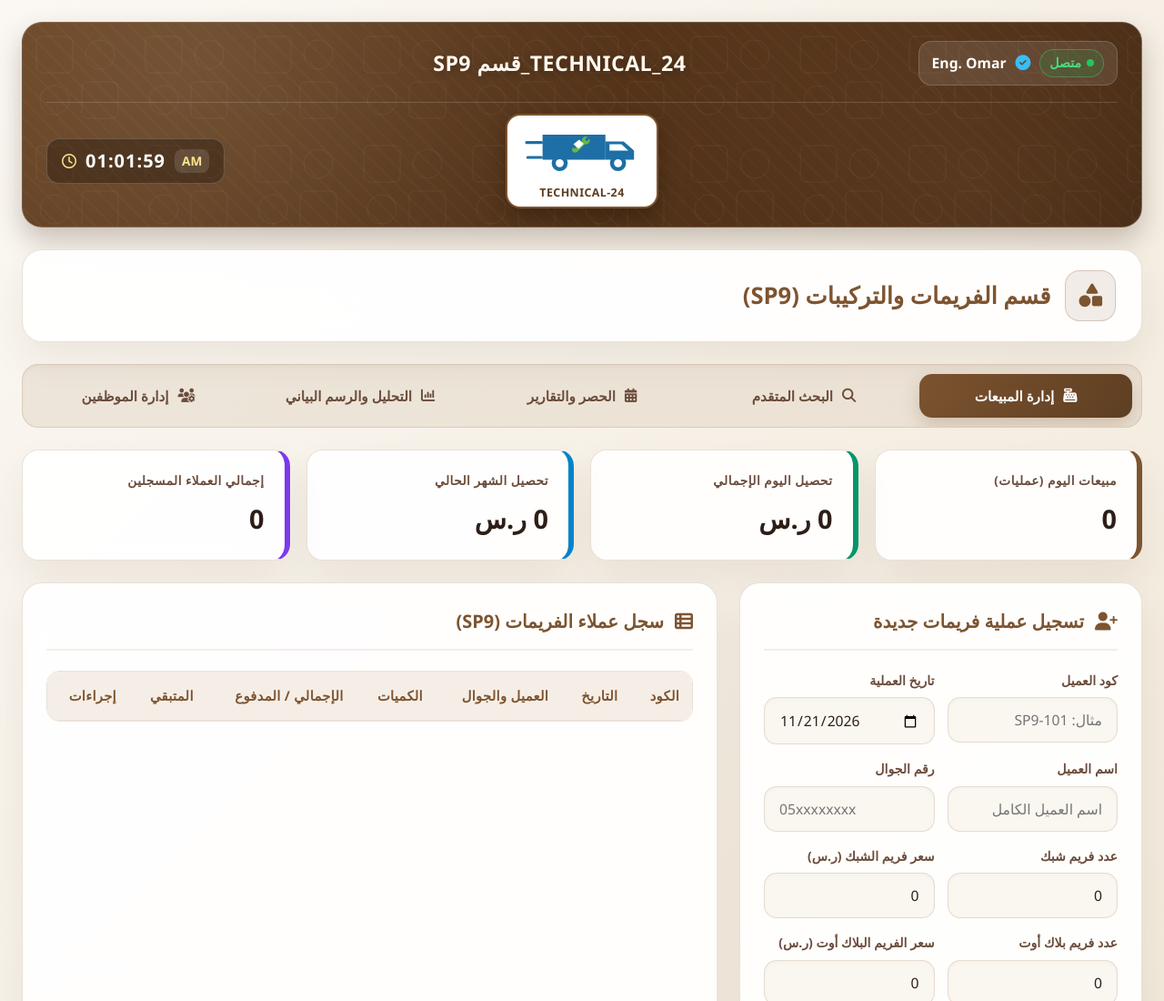
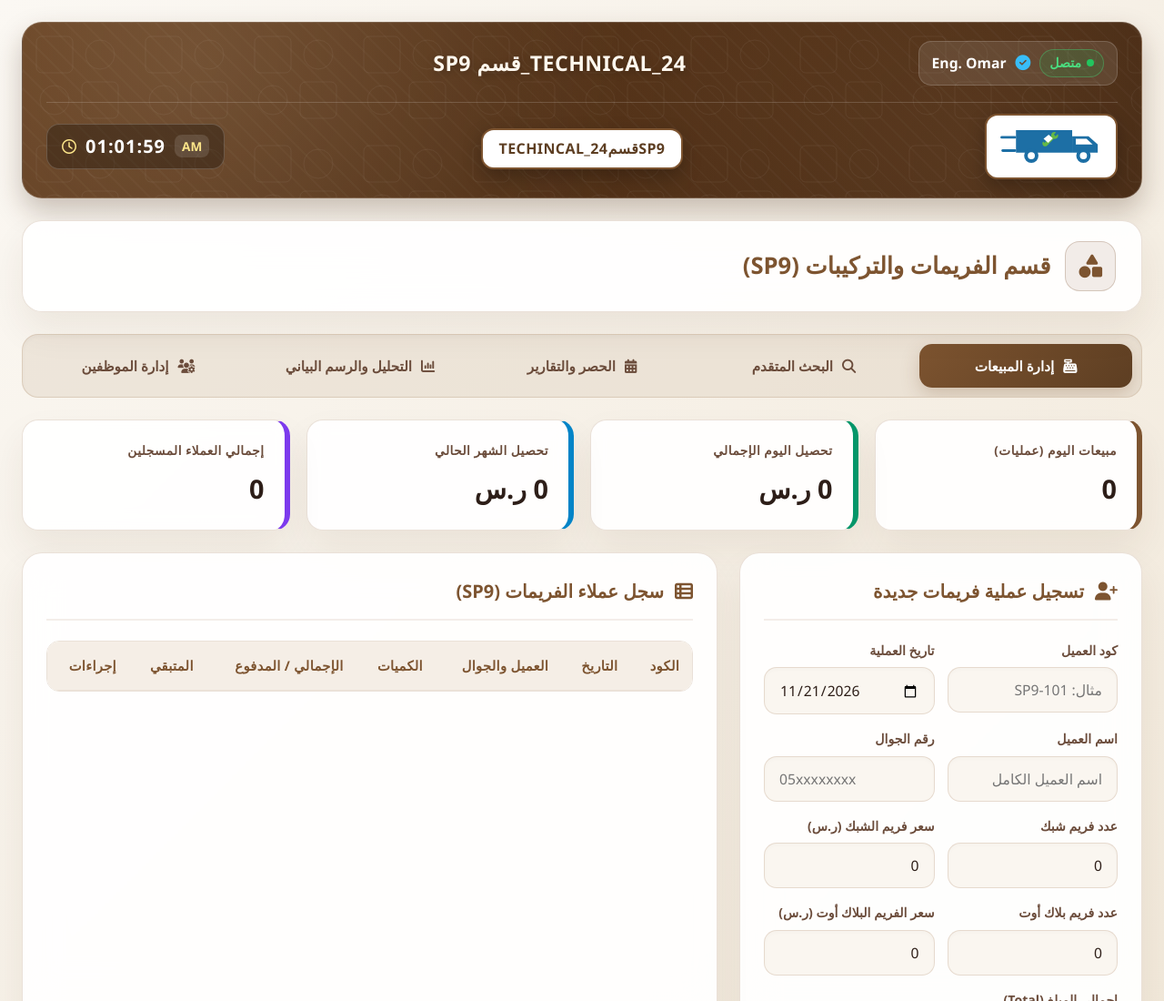
Before and after one commit to eslammarzouk13-hub/SP9-, a plain HTML site: page index.html in a window 1280 px wide. Shown: the top 1100 px of the page at 91% size. Drawn offline with nearby package versions, Linux system fonts and the light colour scheme.

Commit message:
Refactor banner logo section and styles
Updated styling and structure for logo display in the banner section.

```diff
--- a/index.html
+++ b/index.html
@@ -135,45 +135,51 @@
       border-top: 1px solid rgba(255, 255, 255, 0.16);
     }
 
-    /* الجنب اليمين أسفل البنر */
+    /* الجنب اليمين تحت: صورة اللوجو */
     .banner-right-slot {
       display: flex;
       align-items: center;
       justify-content: flex-start;
     }
 
-    /* المنتصف أسفل البنر: لوجو الشركة بغلاف أبيض وكتابة بنية */
+    .truck-logo-card {
+      background: #ffffff;
+      border: 2px solid #7d5430;
+      padding: 6px 12px;
+      border-radius: 14px;
+      box-shadow: 0 8px 20px rgba(0, 0, 0, 0.25);
+      display: inline-flex;
+      align-items: center;
+      justify-content: center;
+    }
+
+    .truck-logo-card svg {
+      width: 118px;
+      height: 56px;
+      display: block;
+    }
+
+    /* في منتصف البنر تحت شوي: غلاف أبيض وكتابة لونها بني TECHINCAL_24قسمSP9 */
     .banner-center-logo {
       display: flex;
       flex-direction: column;
       align-items: center;
       justify-content: center;
+      margin-top: 6px;
     }
 
-    .truck-white-wrapper {
+    .tech-white-badge {
       background: #ffffff;
       border: 2px solid #7d5430;
-      padding: 8px 16px;
-      border-radius: 16px;
+      padding: 8px 18px;
+      border-radius: 14px;
       box-shadow: 0 8px 20px rgba(0, 0, 0, 0.25);
-      display: flex;
-      flex-direction: column;
-      align-items: center;
-      gap: 4px;
-    }
-
-    .truck-white-wrapper svg {
-      width: 132px;
-      height: 66px;
-      display: block;
-    }
-
-    .truck-brown-caption {
       color: #5d3e22;
-      font-size: 0.78rem;
+      font-size: 1rem;
       font-weight: 900;
       letter-spacing: 0.4px;
-      line-height: 1.2;
+      text-align: center;
+      direction: ltr;
     }
 
     /* الجنب الثاني اليسار: ساعة رقمية 12 ساعة بالتوقيت الحاضر */
@@ -448,11 +454,9 @@
     </div>
 
     <div class="banner-bottom-row">
-      <div class="banner-right-slot"></div>
-
-      <!-- في المنتصف تحت في البنر البني: لوجو الشركة بغلاف أبيض وكتابة بنية -->
-      <div class="banner-center-logo" title="TECHNICAL-24">
-        <div class="truck-white-wrapper">
+      <!-- الجنب اليمين تحت: صورة اللوجو -->
+      <div class="banner-right-slot" title="TECHNICAL-24">
+        <div class="truck-logo-card">
           <svg viewBox="0 0 210 92" xmlns="http://www.w3.org/2000/svg" aria-label="TECHNICAL-24">
             <!-- خطوط السرعة -->
             <line x1="8" y1="28" x2="34" y2="28" stroke="#1d6fa5" stroke-width="5" stroke-linecap="round"/>
@@ -477,8 +481,12 @@
             <circle cx="168" cy="64" r="14" fill="#1d6fa5"/>
             <circle cx="168" cy="64" r="7" fill="#ffffff"/>
           </svg>
-          <div class="truck-brown-caption">TECHNICAL-24</div>
         </div>
+      </div>
+
+      <!-- في منتصف البنر تحت شوي: غلاف أبيض وكتابة لونها بني -->
+      <div class="banner-center-logo">
+        <div class="tech-white-badge">TECHINCAL_24قسمSP9</div>
       </div>
 
       <!-- الجنب الثاني اليسار: ساعة رقمية 12 ساعة بالتوقيت الحاضر -->
```
